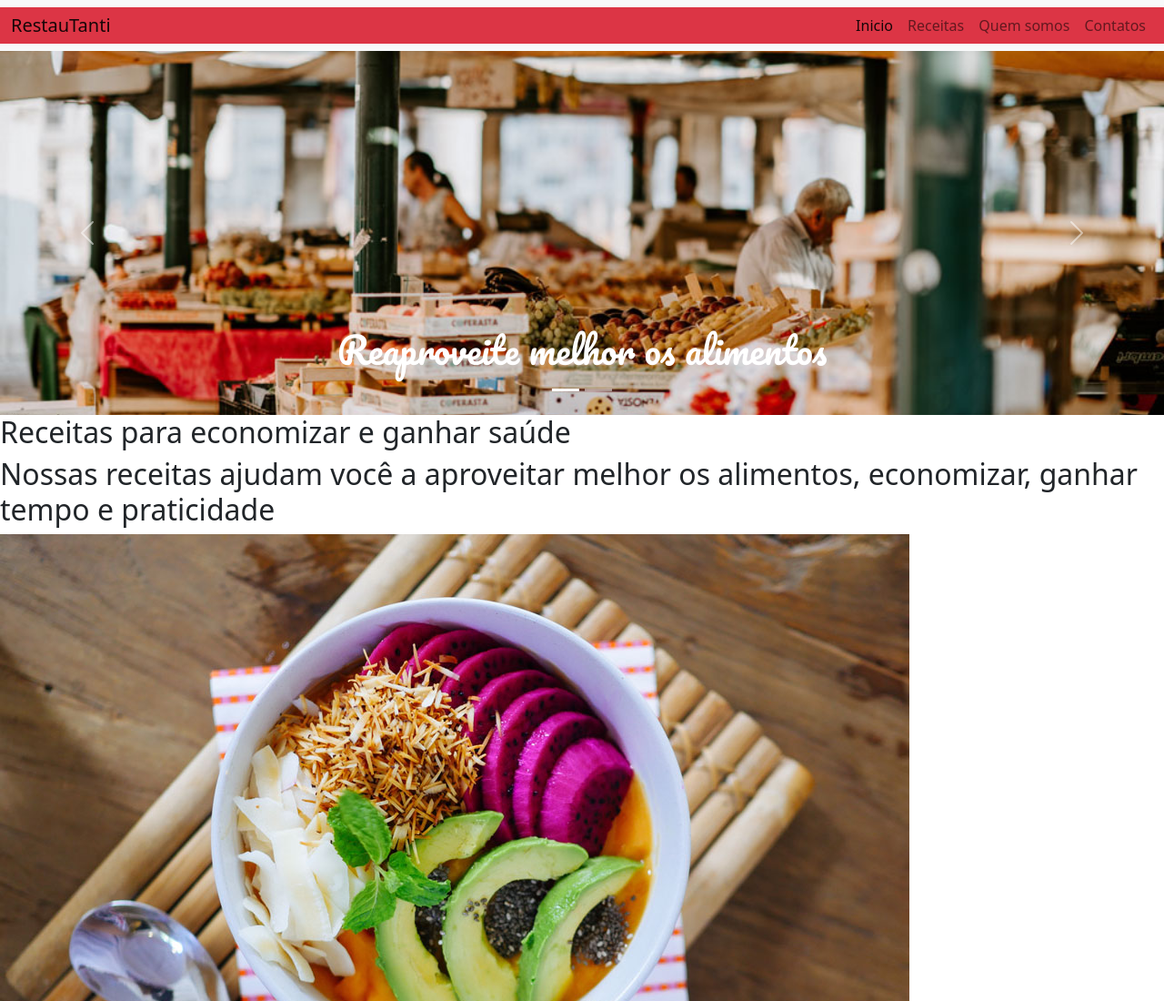
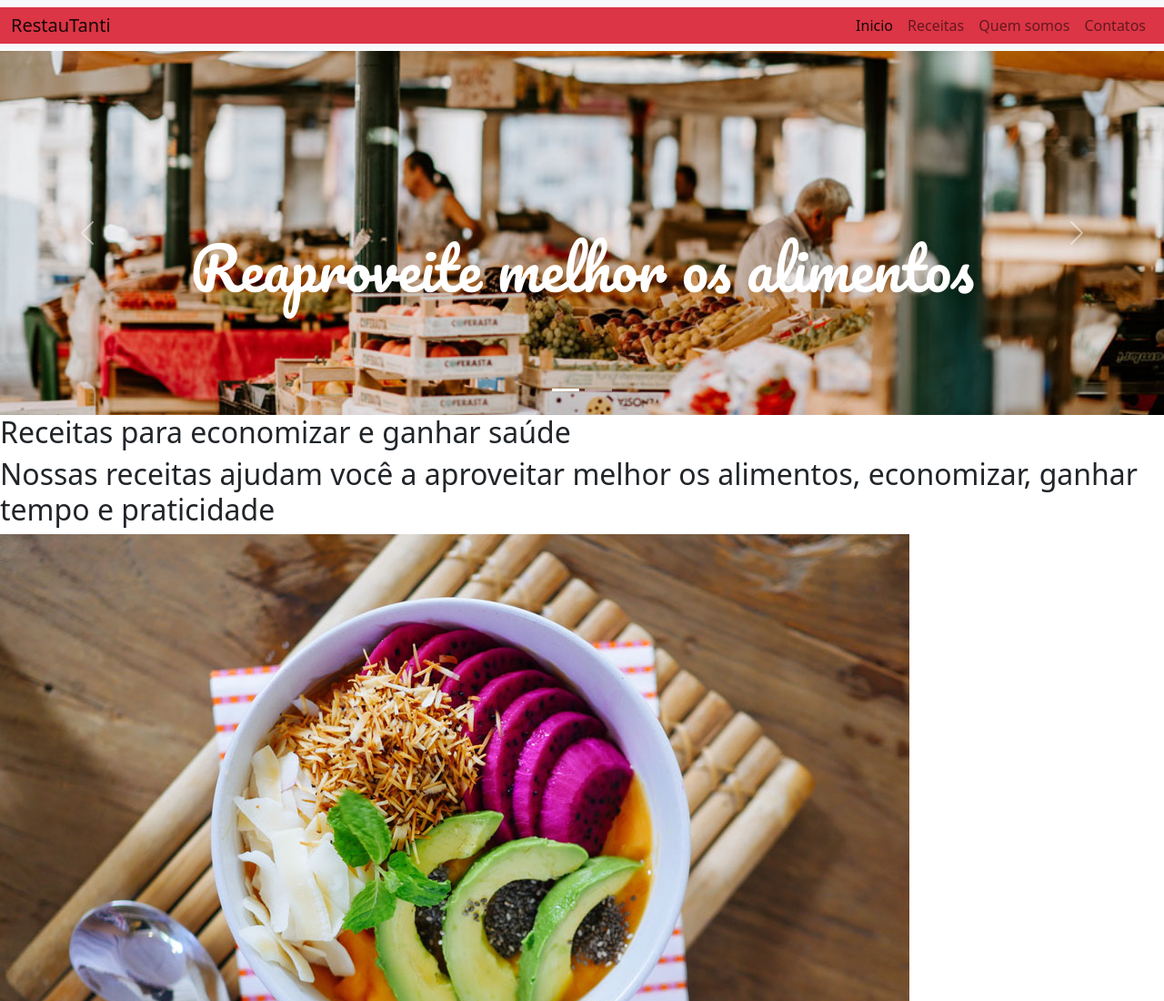
Before and after one commit to GabrielliMelo/bootstrat-alura, a plain HTML site: page projeto-base/index.html in a window 1280 px wide. Shown: the top 1100 px of the page at 91% size. Drawn offline with nearby package versions, Linux system fonts and the light colour scheme.

Commit message:
chore: tamanho da fonte

```diff
--- a/projeto-base/index.html
+++ b/projeto-base/index.html
@@ -88,8 +88,8 @@
             class="d-block w-100 imagem-carrossel"
             alt="..."
           />
-          <div class="carousel-caption d-none d-md-block">
-            <h1>Reaproveite melhor os alimentos</h1>
+          <div class="carousel-caption d-none d-md-block h-50">
+            <h1 class="display-3">Reaproveite melhor os alimentos</h1>
           </div>
         </div>
         <div class="carousel-item">
```
